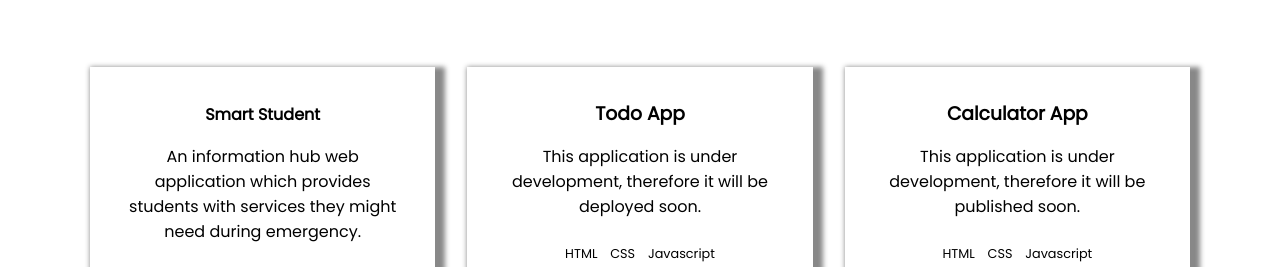
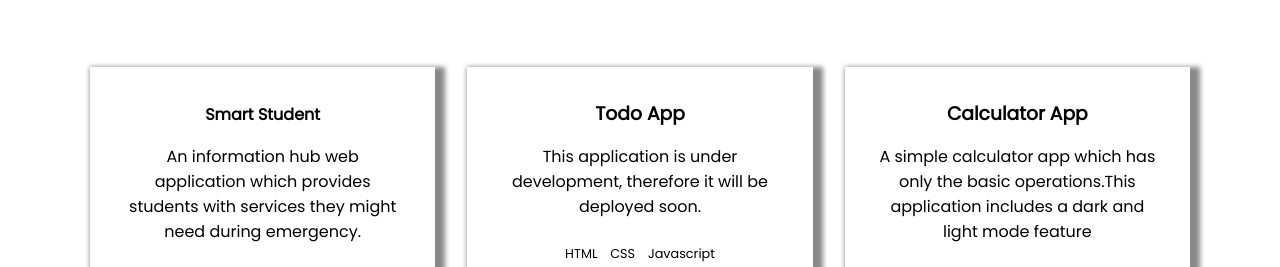
Before and after one commit to LungileHlakanyane/portfolio, a plain HTML site: page index.html in a window 1280 px wide. Shown: the part 2507-2774 px from the top of the page. Drawn offline with Linux system fonts and the light colour scheme.

Commit message:
Update index.html

```diff
--- a/index.html
+++ b/index.html
@@ -225,7 +225,7 @@
             <div class="project">
                 <h3>Calculator App</h3>
                 <p class="project__description">
-                    This application is under development, therefore it will be published soon.
+                    A simple calculator app which has only the basic operations.This application includes a dark and light mode feature
                 </p>
                 <ul class="project__stack">
                     <li class="project__stack-item">HTML</li>
```
